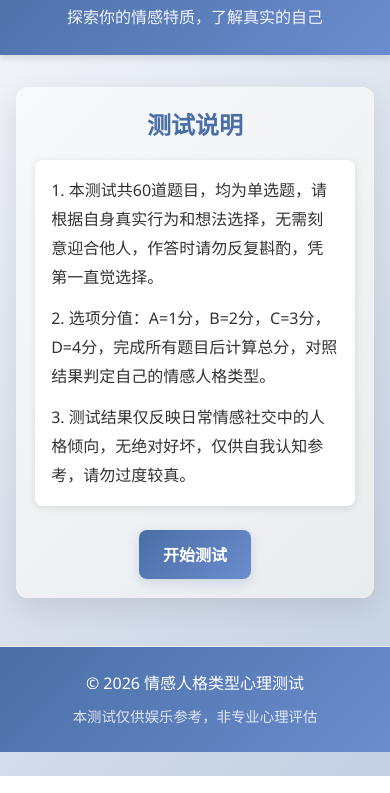
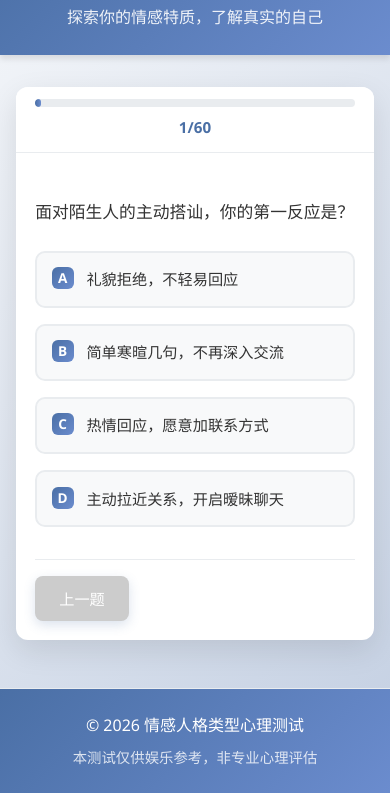
Before and after one commit to kaojijia/amazingtest, a plain HTML site: page index.html in a window 390 px wide. Shown: the part 68-861 px from the top of the page. Drawn offline with Linux system fonts and the light colour scheme.

Commit message:
Remove test instructions and hide score display

```diff
--- a/index.html
+++ b/index.html
@@ -15,20 +15,7 @@
     </header>
     <main>
         <section id="test-container">
-            <div id="intro-container">
-                <div class="test-intro">
-                    <h2>测试说明</h2>
-                    <div class="intro-content">
-                        <p>1. 本测试共60道题目，均为单选题，请根据自身真实行为和想法选择，无需刻意迎合他人，作答时请勿反复斟酌，凭第一直觉选择。</p>
-                        <p>2. 选项分值：A=1分，B=2分，C=3分，D=4分，完成所有题目后计算总分，对照结果判定自己的情感人格类型。</p>
-                        <p>3. 测试结果仅反映日常情感社交中的人格倾向，无绝对好坏，仅供自我认知参考，请勿过度较真。</p>
-                    </div>
-                    <div class="start-container">
-                        <button id="start-btn">开始测试</button>
-                    </div>
-                </div>
-            </div>
-            <div id="cards-container" style="display: none;">
+            <div id="cards-container">
                 <div class="progress-wrapper">
                     <div class="progress-bar">
                         <div class="progress-fill" id="progress-fill" style="width: 0%"></div>
@@ -50,9 +37,6 @@
             <div id="result-container" style="display: none;">
                 <div class="result-card">
                     <h2>测试结果</h2>
-                    <div class="score-section">
-                        <p class="result-score">你的得分：<span id="final-score">0</span>分</p>
-                    </div>
                     <div class="type-section">
                         <p class="result-type">你的人格类型：<span id="personality-type">-</span></p>
                     </div>
--- a/script.js
+++ b/script.js
@@ -546,7 +546,6 @@ let scores = new Array(questions.length).fill(undefined);
 let currentQuestion = 0;
 
 // DOM元素
-const introContainer = document.getElementById('intro-container');
 const cardsContainer = document.getElementById('cards-container');
 const resultContainer = document.getElementById('result-container');
 const questionCard = document.getElementById('question-card');
@@ -555,18 +554,14 @@ const optionsContainer = document.getElementById('options-container');
 const progressFill = document.getElementById('progress-fill');
 const progressText = document.getElementById('progress-text');
 const prevBtn = document.getElementById('prev-btn');
-const finalScore = document.getElementById('final-score');
 const personalityType = document.getElementById('personality-type');
 const resultDescription = document.getElementById('result-description');
-const startBtn = document.getElementById('start-btn');
 const restartBtn = document.getElementById('restart-btn');
 
 // 初始化测试
 document.addEventListener('DOMContentLoaded', function() {
-    // 开始测试按钮
-    startBtn.addEventListener('click', function() {
-        startTest();
-    });
+    // 直接加载第一题
+    loadQuestion(currentQuestion);
 
     // 选项点击事件
     optionsContainer.addEventListener('click', function(e) {
@@ -602,13 +597,6 @@ document.addEventListener('DOMContentLoaded', function() {
         resetTest();
     });
 });
-
-// 开始测试
-function startTest() {
-    introContainer.style.display = 'none';
-    cardsContainer.style.display = 'block';
-    loadQuestion(currentQuestion);
-}
 
 // 加载题目
 function loadQuestion(index, direction = 'next') {
@@ -687,7 +675,6 @@ function updateProgressBar() {
 function showResult() {
     // 计算总分
     const totalScore = scores.reduce((sum, score) => sum + score, 0);
-    finalScore.textContent = totalScore;
 
     // 根据分数显示结果描述
     let type = '';
@@ -721,8 +708,10 @@ function resetTest() {
     scores = new Array(questions.length).fill(undefined);
     currentQuestion = 0;
 
-    // 显示介绍容器，隐藏结果和卡片容器
-    introContainer.style.display = 'block';
-    cardsContainer.style.display = 'none';
+    // 显示卡片容器，隐藏结果容器
+    cardsContainer.style.display = 'block';
     resultContainer.style.display = 'none';
+
+    // 重新加载第一题
+    loadQuestion(currentQuestion);
 }
--- a/styles.css
+++ b/styles.css
@@ -42,42 +42,6 @@ main {
     border-radius: 12px;
     box-shadow: 0 10px 30px rgba(0, 0, 0, 0.1);
     overflow: hidden;
-}
-
-#intro-container {
-    display: block;
-}
-
-.test-intro {
-    padding: 2rem;
-    background: linear-gradient(135deg, #f8f9fa 0%, #e9ecef 100%);
-}
-
-.test-intro h2 {
-    color: #4a6fa5;
-    margin-bottom: 1rem;
-    text-align: center;
-}
-
-.intro-content {
-    background-color: #fff;
-    padding: 1.5rem;
-    border-radius: 8px;
-    box-shadow: 0 2px 8px rgba(0, 0, 0, 0.1);
-    margin-bottom: 1.5rem;
-}
-
-.intro-content p {
-    margin-bottom: 0.8rem;
-    line-height: 1.8;
-}
-
-.intro-content p:last-child {
-    margin-bottom: 0;
-}
-
-.start-container {
-    text-align: center;
 }
 
 #cards-container {
@@ -272,26 +236,12 @@ button:hover:not(:disabled) {
     margin: 0 auto;
 }
 
-.score-section {
-    background: linear-gradient(135deg, #f8f9fa 0%, #e9ecef 100%);
-    border-radius: 12px;
-    padding: 2rem;
-    margin-bottom: 1.5rem;
-    box-shadow: 0 4px 12px rgba(0, 0, 0, 0.1);
-}
-
 .type-section {
     background: linear-gradient(135deg, #4a6fa5 0%, #6b8cce 100%);
     border-radius: 12px;
     padding: 1.5rem;
     margin-bottom: 1.5rem;
     box-shadow: 0 4px 12px rgba(74, 111, 165, 0.3);
-}
-
-.result-score {
-    font-size: 1.3rem;
-    font-weight: 600;
-    margin-bottom: 0;
 }
 
 .result-type {
@@ -303,13 +253,6 @@ button:hover:not(:disabled) {
 
 #personality-type {
     font-size: 1.6rem;
-}
-
-#final-score {
-    color: #4a6fa5;
-    font-size: 2.5rem;
-    font-weight: 700;
-    margin: 0 0.5rem;
 }
 
 .description-section {
@@ -355,18 +298,6 @@ footer {
 
 /* 响应式设计 */
 @media (max-width: 768px) {
-    #intro-container {
-        padding: 0;
-    }
-
-    .test-intro {
-        padding: 1.5rem;
-    }
-
-    .intro-content {
-        padding: 1.2rem;
-    }
-
     #cards-container {
         padding: 0;
     }
@@ -423,14 +354,6 @@ footer {
         font-size: 1rem;
     }
 
-    .test-intro {
-        padding: 1.2rem;
-    }
-
-    .intro-content {
-        padding: 1rem;
-    }
-
     .progress-wrapper {
         padding: 0.8rem 1.2rem;
     }
```
